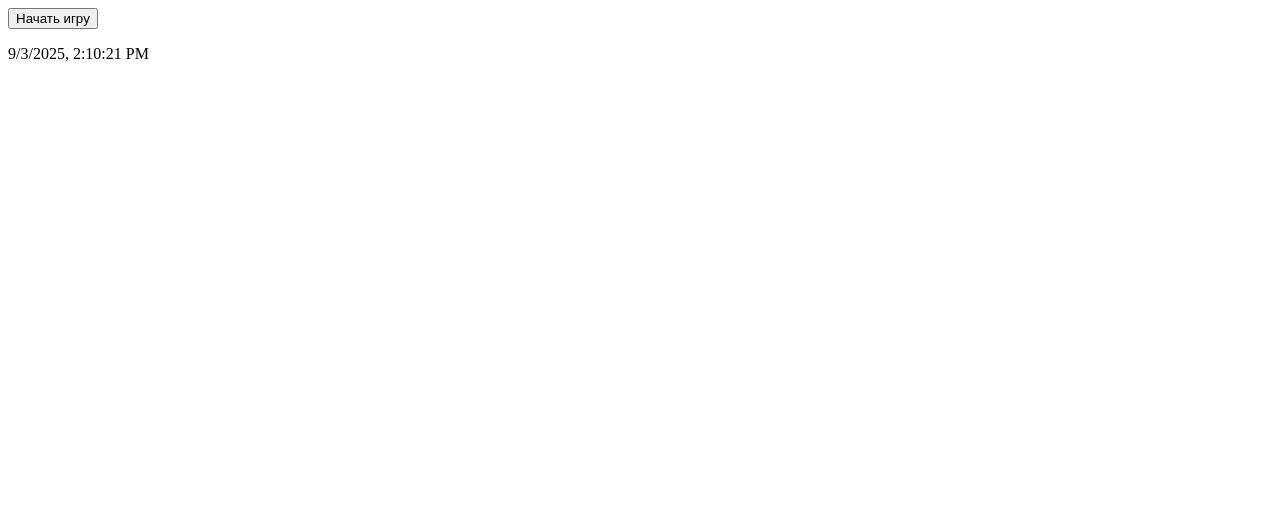
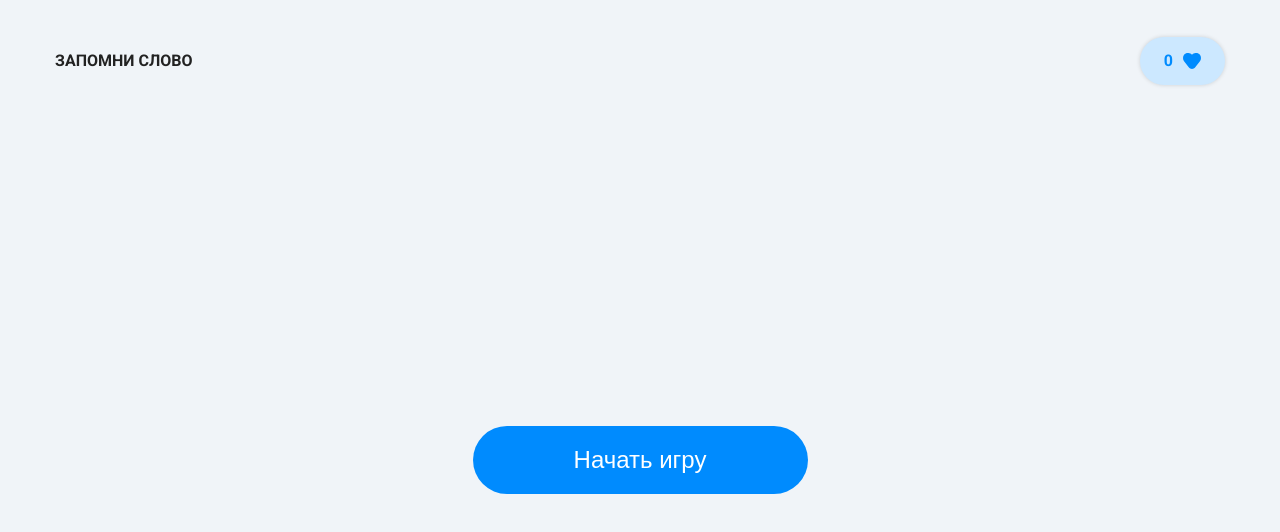
Before and after one commit to almaz-12/game-app, a Vue app: page / in a window 1280 px wide. Shown: the top 532 px of the page. Built offline with nearby package versions, Linux system fonts and the light colour scheme.

Commit message:
верстка шапки

```diff
--- a/src/App.vue
+++ b/src/App.vue
@@ -1,14 +1,22 @@
 <script setup>
+import AppHeader from './layouts/AppHeader.vue';
 import BaseButton from './components/BaseButton.vue';
 </script>
 
 <template>
-  <BaseButton>
+  <AppHeader/>
+  <main class="main">
+ <BaseButton>
     Начать игру
   </BaseButton>
-  <p>{{ new Date().toLocaleString() }}</p>
+  </main>
+
 </template>
 
 <style scoped>
-
+.main {
+  display: grid;
+  place-items: center;
+  min-height: calc(100vh - 125px);
+}
 </style>
--- /dev/null
+++ b/src/components/AppScore.vue
@@ -0,0 +1,37 @@
+<script setup>
+import AppIcon from '../icons/AppIcon.vue'
+const props = defineProps({
+  score: {
+    type: Number,
+    default: 0,
+  }
+})
+</script>
+
+<template>
+  <div class="score">
+    {{ score }}
+    <AppIcon name="Heart"/>
+  </div>
+</template>
+
+<style scoped>
+.score {
+  display: flex;
+  gap: 10px ;
+  align-items: center;
+  justify-content: center;
+  border-radius: 36px;
+  padding-top: 12px;
+  padding-right: 24px;
+  padding-bottom: 12px;
+  padding-left: 24px;
+  background: #CCE8FF;
+  box-shadow: 0px 0px 4px 0px #00000026;
+  font-weight: 700;
+  font-size: 16px;
+  line-height: 24px;
+  color: #008BFE;
+
+}
+</style>
--- a/src/components/BaseButton.vue
+++ b/src/components/BaseButton.vue
@@ -7,5 +7,24 @@
 </template>
 
 <style scoped>
+.btn {
+  max-width: 335px;
+  width: 100%;
+  border-radius: 100px;
+  padding-top: 16px;
+  padding-right: 10px;
+  padding-bottom: 16px;
+  padding-left: 10px;
+  background: var(--color-bg-button);
+  border: none;
+  font-size: 24px;
+  line-height: 36px;
+  text-align: center;
+  color: #FFFFFF;
+  cursor: pointer;
+}
 
+.btn:hover {
+  background: var(--color-bg-button-hover);
+}
 </style>
--- /dev/null
+++ b/src/icons/AppIcon.vue
@@ -0,0 +1,17 @@
+<script setup>
+import { computed } from 'vue';
+import * as icons from './components'
+
+const props = defineProps({
+  name: {
+    type: String,
+    required: true,
+  },
+});
+
+const iconName = computed(() => icons[props.name])
+</script>
+
+<template>
+  <component :is='iconName'></component>
+</template>
--- /dev/null
+++ b/src/icons/components/Heart.vue
@@ -0,0 +1,6 @@
+<script setup></script>
+<template>
+  <svg width="18" height="16" viewBox="0 0 18 16" fill="none" xmlns="http://www.w3.org/2000/svg">
+    <path d="M12.4709 0.0535018C11.1978 0.228562 9.92258 0.8312 9 1.80891C8.07742 0.8312 6.8022 0.228562 5.52915 0.0535018C3.91335 -0.168691 2.1499 0.284246 1.05884 1.73088C-0.352945 3.60276 -0.352949 6.25395 1.05884 8.12583L5.75286 14.3496C7.41251 16.5501 10.5875 16.5501 12.2471 14.3496L16.9412 8.12584C18.3529 6.25396 18.3529 3.60276 16.9412 1.73088C15.8501 0.284246 14.0867 -0.168691 12.4709 0.0535018Z" fill="#008BFE"/>
+  </svg>
+</template>
--- /dev/null
+++ b/src/icons/components/index.js
@@ -0,0 +1 @@
+export { default as Heart } from './Heart.vue'
--- /dev/null
+++ b/src/layouts/AppHeader.vue
@@ -0,0 +1,29 @@
+<script setup>
+import AppScore from '../components/AppScore.vue';
+</script>
+
+<template>
+  <header class="header">
+    <div class="header__logo">ЗАПОМНИ СЛОВО</div>
+    <AppScore score="0"/>
+  </header>
+</template>
+
+<style scoped>
+.header {
+  max-width: 1200px;
+  padding: 37px 15px;
+  margin: auto;
+  display: flex;
+  justify-content: space-between;
+  gap: 30px;
+  align-items: center;
+}
+.header__logo {
+  font-weight: 700;
+  font-size: 16px;
+  line-height: 24px;
+  letter-spacing: 12%;
+  color: #222222;
+}
+</style>
--- a/src/style.css
+++ b/src/style.css
@@ -1,8 +1,25 @@
 :root {
   --color-primary: #000;
   --color-secondary: #fff;
+  --color-bg-main: #F0F4F8;
   --color-bg-button: #008BFE;
   --color-bg-button-hover: #006FCB;
   --color-bg-secondary: #CCE8FF;
   --font: "Roboto", sans-serif;
 }
+
+* {
+  box-sizing: border-box;
+}
+
+html {
+    padding: 0;
+  margin: 0;
+}
+
+body {
+  padding: 0;
+  margin: 0;
+  background: var(--color-bg-main);
+  font-family: var(--font);
+}
```
